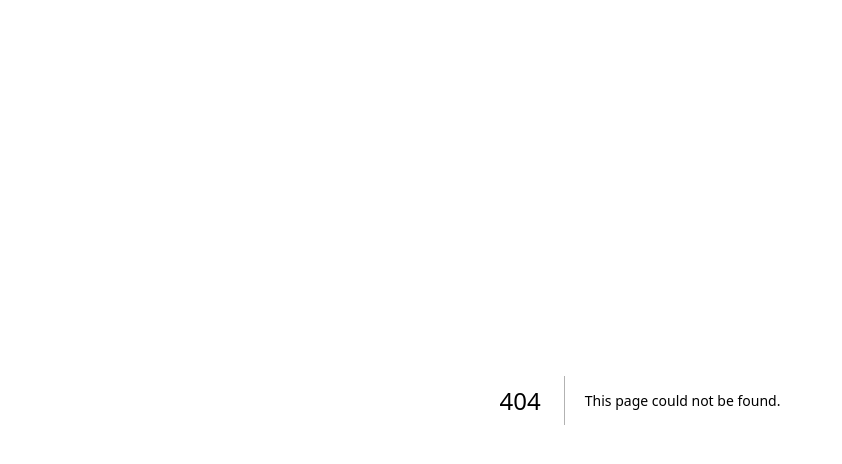
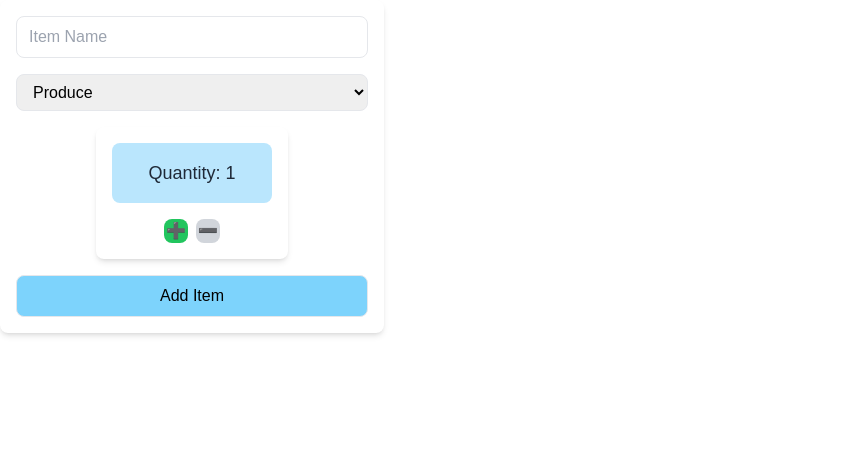
Before and after one commit to Vervain12/cprg306-assignments, a Next.js app: page /week-5 in a window 1280 px wide. Before the commit this address had no page. Shown: the top 464 px of the page, without its empty margins (0-842 px from the left). Built offline with nearby package versions, Linux system fonts and the light colour scheme.

Commit message:
Week 5 Complete

```diff
--- a/app/page.js
+++ b/app/page.js
@@ -13,7 +13,9 @@ export default function Page(){
       <div>
         <Link href="week-4">Week 4 Assignment</Link>
       </div>
-
+      <div>
+        <Link href="week-5">Week 5 Assignment</Link>
+      </div>
     </main>
   )
 }
--- a/app/week-4/new-item.js
+++ b/app/week-4/new-item.js
@@ -20,9 +20,9 @@ export default function newItem(){
             </div>
             <div className="flex space-x-2 m1-4">
                 <button onClick = {increment}
-                    className={`rounded-lg w-6 text-center ${quantity == 20? 'bg-gray-300' : 'bg-green-500'}`}>➕</button>
+                    className={`rounded-lg w-6 text-center ${quantity >= 20 ? 'bg-gray-300' : 'bg-green-500'}`}>➕</button>
                 <button onClick = {decrement}
-                    className={`rounded-lg bg-red-500 w-6 text-center ${quantity == 1 ? 'bg-gray-300' : 'bg-red-500'}`}>➖</button>
+                    className={`rounded-lg w-6 text-center ${quantity <= 1 ? 'bg-gray-300' : 'bg-red-500'}`}>➖</button>
             </div>
         </div>
     );
--- /dev/null
+++ b/app/week-5/new-item.js
@@ -0,0 +1,89 @@
+"use client"
+
+import { useState } from "react";
+
+export default function newItem(){
+
+    const [name, setName] = useState("");
+    const [quantity, setQuantity] = useState(1);
+    const [category, setCategory] = useState("produce");
+
+    const handleSubmit = (event) => {
+        if (name.trim() != ""){
+            event.preventDefault();
+            const newItem = { name, quantity, category };
+            console.log( newItem );
+            alert(`Name: ${name}\nQuantity: ${quantity}\nCategory: ${category}`)
+
+            setName("");
+            setQuantity(1);
+            setCategory("produce");
+        }
+        else {
+            alert("Please fill out all fields.")
+        }
+    }
+
+    const increment = () => {
+        if (quantity < 20) setQuantity(quantity + 1);
+    }
+    const decrement = () => {
+        if (quantity > 1) setQuantity(quantity - 1);
+    }
+
+    return (
+        <form className="max-w-sm p-4 bg-white rounded-lg shadow-md">
+            <div className="space-y-4">
+                {/*Name Input*/}
+                <input
+                    type="text"
+                    placeholder="Item Name"
+                    value={name}
+                    onChange={(event) => setName(event.target.value)}
+                    className="w-full px-3 py-2 border rounded-lg text-black"
+                />
+                {/*Category Selection*/}
+                <select
+                    id="category"
+                    name="category"
+                    placeholder={category}
+                    onChange={(event) => setCategory(event.target.value)}
+                    className="w-full px-3 py-2 border rounded-lg text-black">
+
+                    <option value="produce">Produce</option>
+                    <option value="dairy">Dairy</option>
+                    <option value="bakery">Bakery</option>
+                    <option value="meat">Meat</option>
+                    <option value="frozen">Frozen Foods</option>
+                    <option value="canned">Canned Goods</option>
+                    <option value="dry">Dry Goods</option>
+                    <option value="beverages">Beverages</option>
+                    <option value="snacks">Snacks</option>
+                    <option value="household">Household</option>
+                    <option value="other">Other</option>
+                </select>
+                {/*Quantity Box*/}
+                <div className="flex justify-center">
+                    <div className="flex flex-col items-center justify-center p-4 bg-white rounded-lg shadow-md w-48">
+                        <div className="bg-sky-200 w-full p-4 rounded-lg mb-4">
+                            <p className="text-lg font-medium text-gray-800 text-center">Quantity: {quantity}</p>
+                        </div>
+                        <div className="flex space-x-2 m1-4">
+                            <button onClick = {increment} type="button"
+                                className={`rounded-lg w-6 text-center ${quantity >= 20 ? 'bg-gray-300' : 'bg-green-500'}`}>➕</button>
+                            <button onClick = {decrement} type="button"
+                                className={`rounded-lg w-6 text-center ${quantity <= 1 ? 'bg-gray-300' : 'bg-red-500'}`}>➖</button>
+                        </div>
+                    </div>
+                </div>
+
+                {/*Quantity Box*/}
+                <button
+                    onClick = {handleSubmit}
+                    className="w-full px-3 py-2 border rounded-lg bg-sky-300 text-black"
+                    > Add Item </button>
+            </div>
+        </form>
+
+    );
+};
--- /dev/null
+++ b/app/week-5/page.js
@@ -0,0 +1,9 @@
+import NewItem from "./new-item"
+
+export default function Page(){
+    return(
+        <main>
+            <NewItem />
+        </main>
+    )
+}
```
